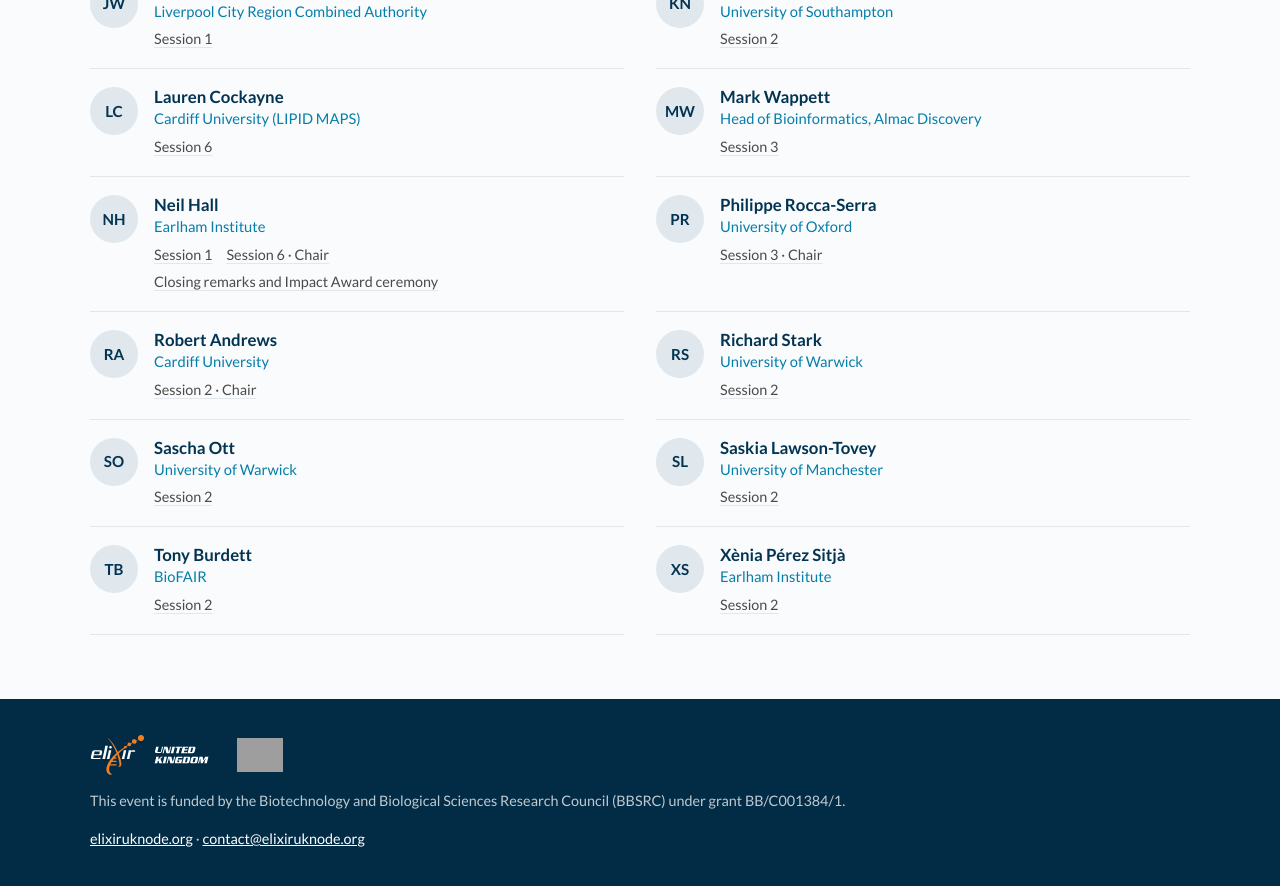
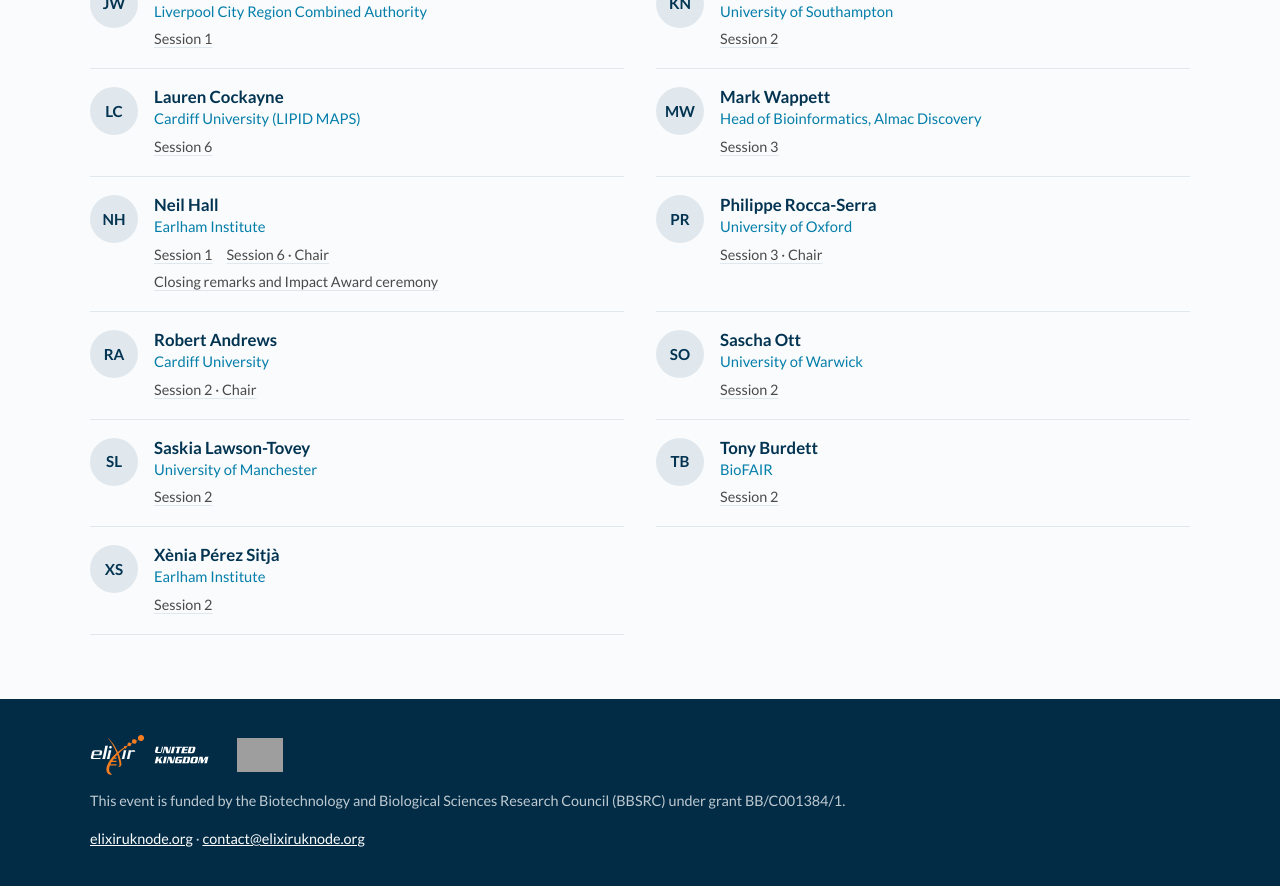
Before and after one commit to elixir-uk/all-hands, a Jekyll site: the page built from 2026/speakers.md, in a window 1280 px wide and 900 px high, scrolled down 1065 px. Shown: the top 886 px of the window. Built offline with Jekyll 4.4.1, drawn with Linux system fonts in a browser that asks for light colours; grey boxes are pictures that could not be loaded.

Commit message:
Remove Richard Stark from 2026.yml and update services

```diff
--- a/_data/2026.yml
+++ b/_data/2026.yml
@@ -157,7 +157,6 @@ speakers:
   - { id: neil-hall,           name: Neil Hall,             org: Earlham Institute,                 photo: "", bio: "" }
   - { id: philippe-rocca-serra, name: Philippe Rocca-Serra, org: University of Oxford,              photo: "", bio: "" }
   - { id: robert-andrews,      name: Robert Andrews,        org: Cardiff University,                photo: "", bio: "" }
-  - { id: richard-stark,       name: Richard Stark,         org: University of Warwick,             photo: "", bio: "" }
   - { id: sascha-ott,          name: Sascha Ott,            org: University of Warwick,             photo: "", bio: "" }
   - { id: saskia-lawson-tovey, name: Saskia Lawson-Tovey,   org: University of Manchester,          photo: "", bio: "" }
   - { id: tony-burdett,        name: Tony Burdett,          org: BioFAIR,                           photo: "", bio: "" }
@@ -222,7 +221,7 @@ days:
           - { id: andrew-mason, topic: "New member: University of York" }
           - { id: evan-troendle, topic: "New member: Queen's University Belfast" }
           - { id: kedar-natarajan, topic: "New member: University of Southampton" }
-          - { ids: [richard-stark, sascha-ott], topic: "New service: EnteroBase" }
+          - { ids: [sascha-ott], topic: "New service: EnteroBase" }
           - { id: eva-caamano, topic: "New community: BioinfoCoreLeaders Club" }
           - { id: saskia-lawson-tovey, topic: "PeerLadder – a national peer mentoring initiative supporting underrepresented dRTP leaders" }
           - { id: tony-burdett, topic: "Introducing the Fellowship of BioFAIR" }
```
